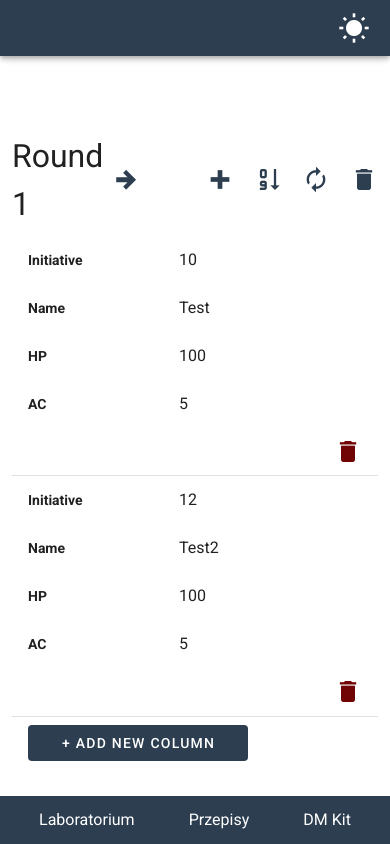
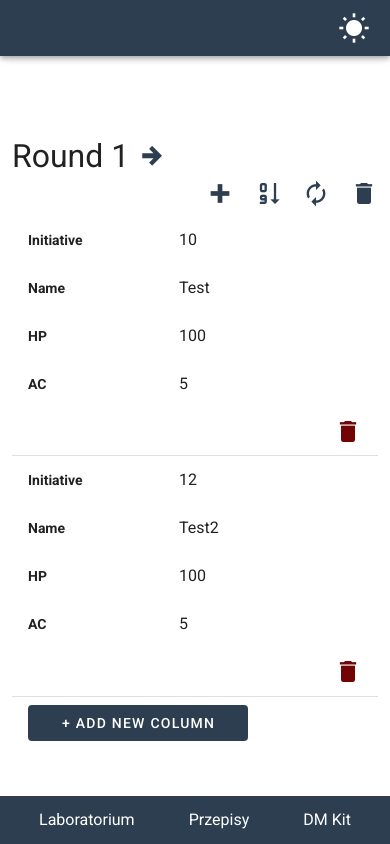
Before and after one commit to DzordzoMen/witcher-character-sheet, a Vue app: page /dm-kit in a window 390 px wide. Built offline with nearby package versions, Linux system fonts and the light colour scheme.

Commit message:
fixed toolbar on mobile devices

```diff
--- a/src/views/DmKit.vue
+++ b/src/views/DmKit.vue
@@ -3,7 +3,7 @@
     <v-row dense class="pt-16">
       <v-col cols="12" class="dm-kit__toolbar">
         <v-row no-gutters class="d-flex align-center justify-space-between">
-          <v-col cols="4" class="dm-kit__title">
+          <v-col cols="12" md="4" class="dm-kit__title">
             Round {{ round }}
 
             <v-tooltip bottom>
@@ -22,7 +22,7 @@
             </v-tooltip>
           </v-col>
 
-          <v-col cols="2" class="d-flex justify-end" style="gap: 20px">
+          <v-col cols="12" md="2" class="d-flex justify-end" style="gap: 20px">
             <v-tooltip bottom>
               <template v-slot:activator="{ on, attrs }">
                 <v-icon
```
